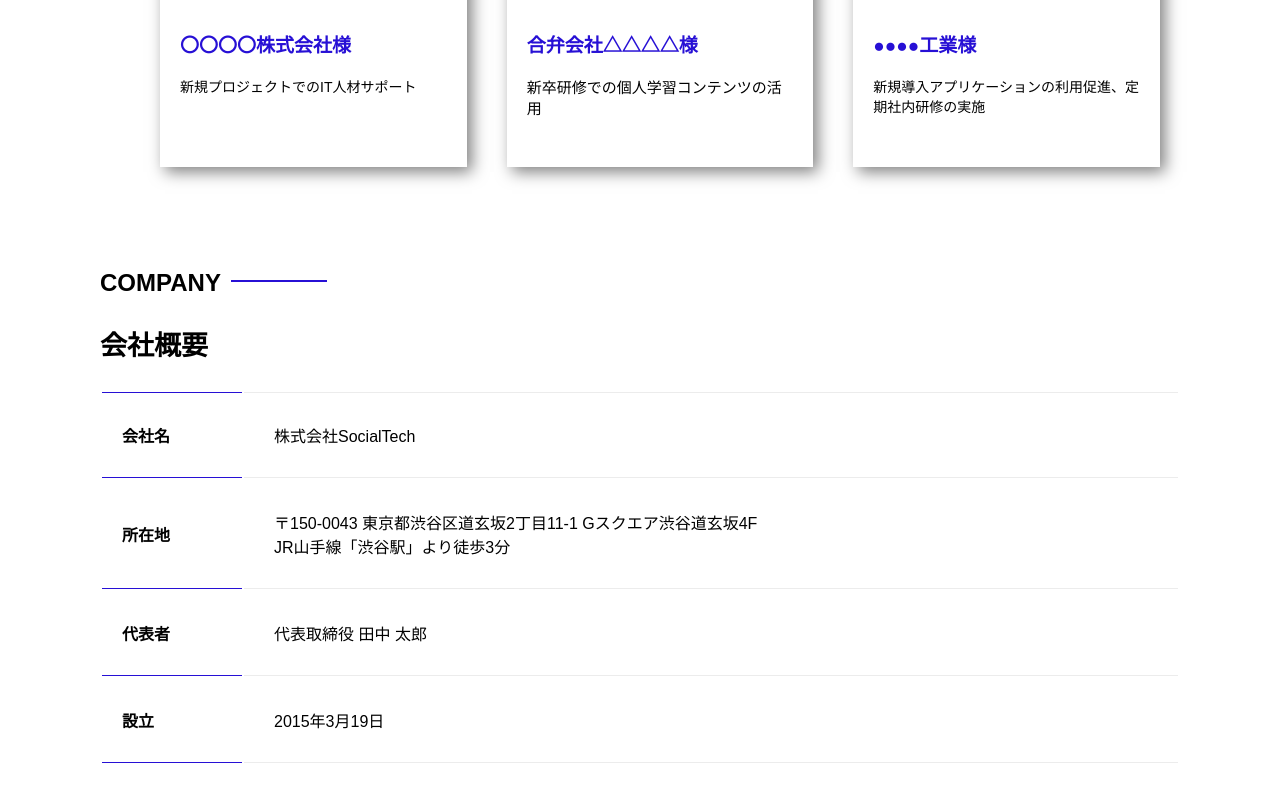
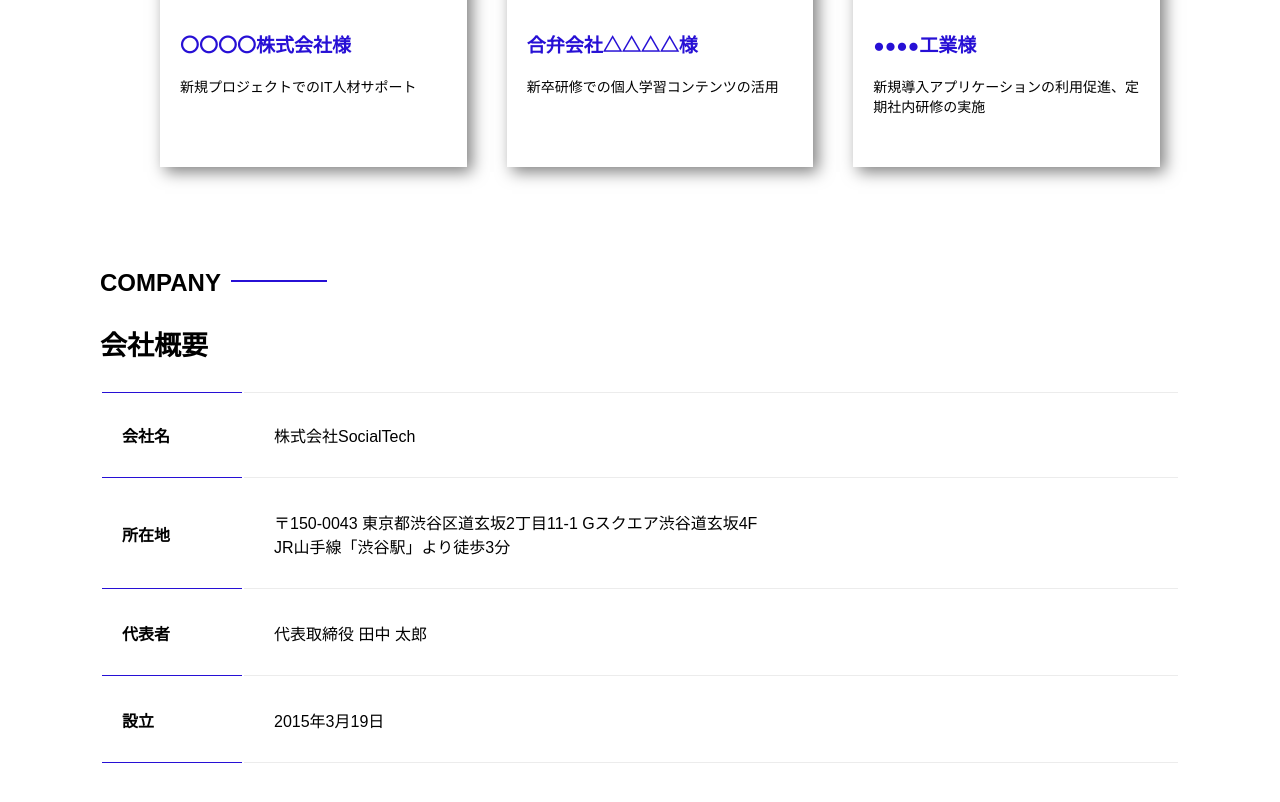
Before and after one commit to batm192/html-css-advanced-kadai, a plain HTML site: page kadai_012/index.html in a window 1280 px wide. Shown: the part 5424-6226 px from the top of the page. Drawn offline with Linux system fonts and the light colour scheme; grey boxes are pictures that could not be loaded.

Commit message:
合同会社△△△△ pタグclassを修正

```diff
--- a/kadai_012/index.html
+++ b/kadai_012/index.html
@@ -311,7 +311,7 @@
               <img class="case-img" src="images/index/case-2.png" alt="PCでコンテンツを見る">
               <div class="case-info">
                 <h3 class="case-name">合弁会社△△△△様</h3>
-                <p case-content>新卒研修での個人学習コンテンツの活用</p>
+                <p class="case-content">新卒研修での個人学習コンテンツの活用</p>
               </div>
             </li>
             <li class="case-card">
```
